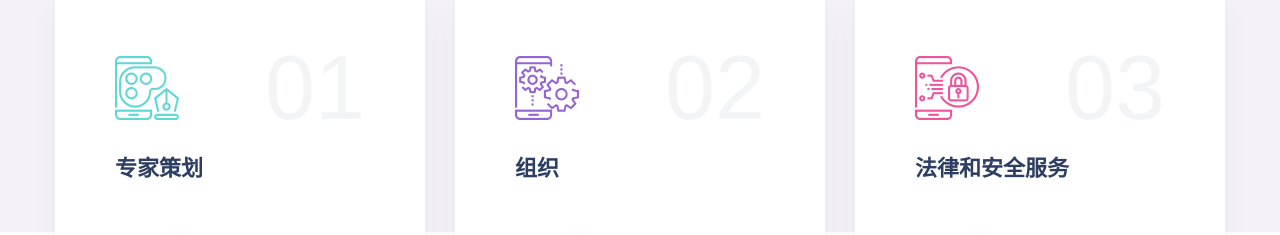
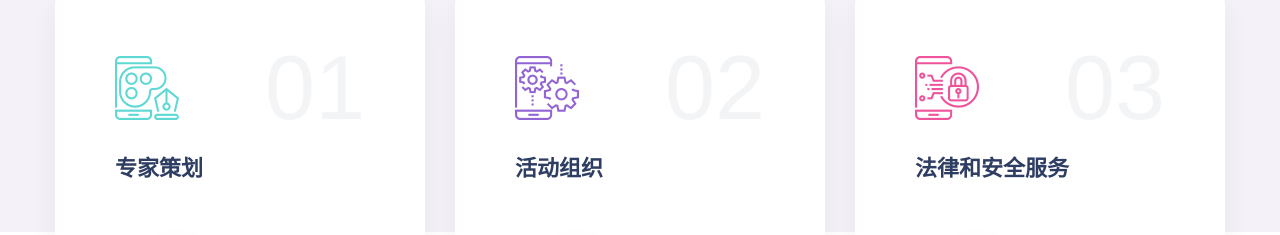
Before and after one commit to 7rose/pt, a plain HTML site: page index.html in a window 1280 px wide. Shown: the part 2082-2317 px from the top of the page. Drawn offline with Linux system fonts and the light colour scheme.

Commit message:
Update index.html

```diff
--- a/index.html
+++ b/index.html
@@ -223,7 +223,7 @@
 							<i class="flaticon-smartphone"></i>
 						</div>
 						<div class="features-content">
-							<h4 class="features-title"><a href="#">组织</a></h4>
+							<h4 class="features-title"><a href="#">活动组织</a></h4>
 						</div>
 						<div class="features-btn">
 							<a href="#"><i class="fal fa-arrow-right"></i></a>
```
